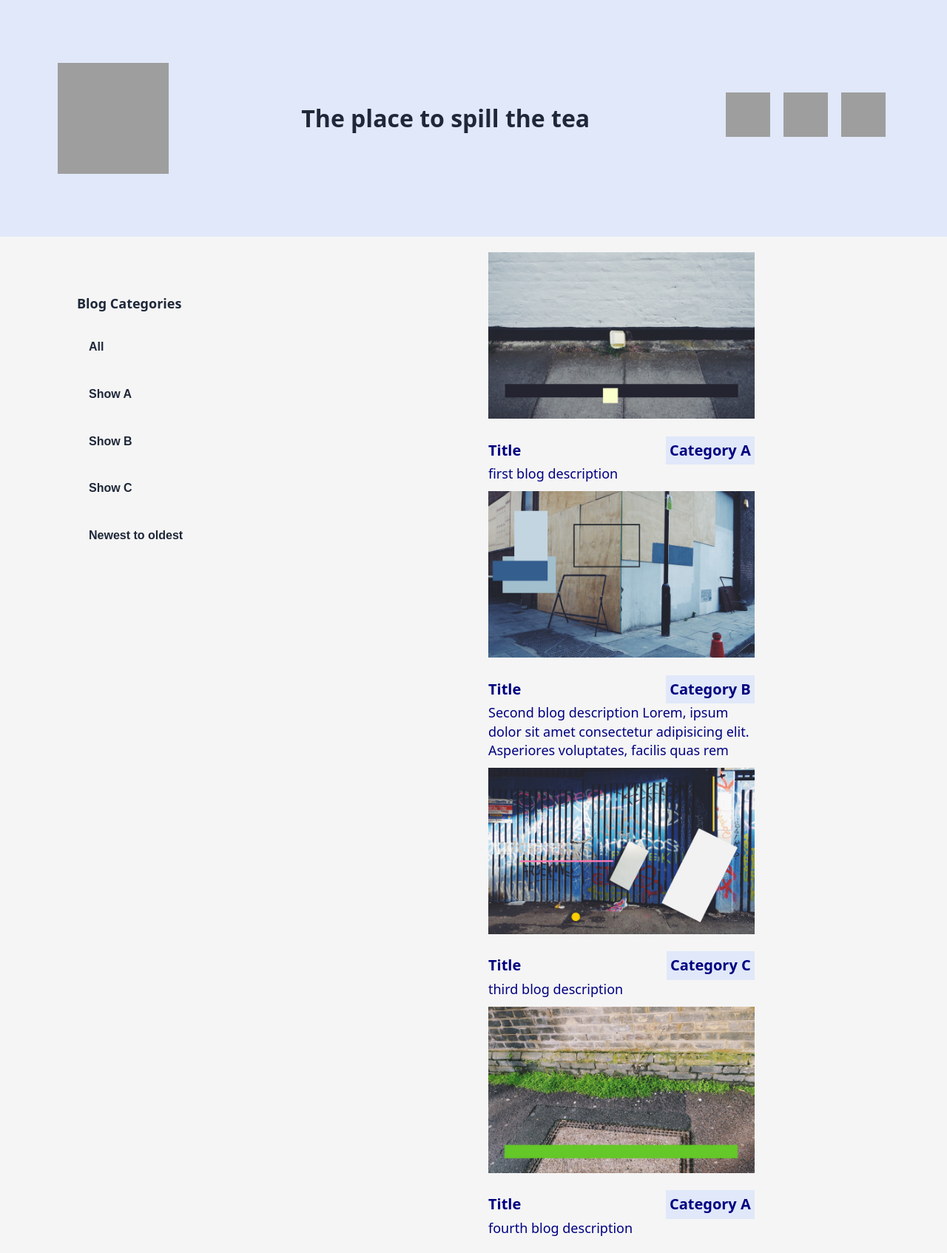
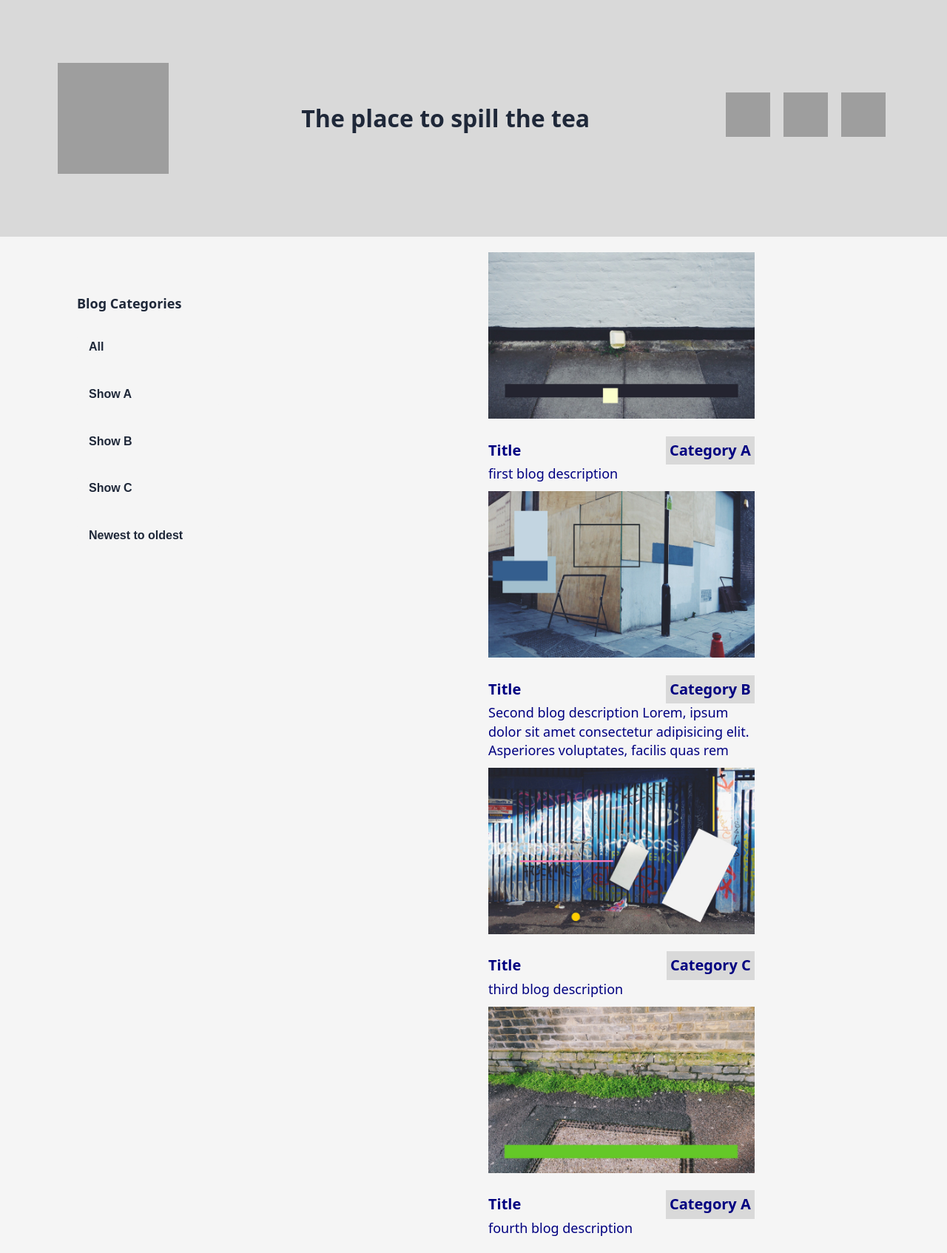
Before and after one commit to rogerb5/winter2023-cscd378-blog-final, a PHP site: page / in a window 1280 px wide. Shown: the whole page at 74% size. Run offline with PHP 8.4, Linux system fonts and the light colour scheme; grey boxes are pictures that could not be loaded.

Commit message:
add new primary color

```diff
--- a/css/style.css
+++ b/css/style.css
@@ -12,7 +12,7 @@
 
 /* CSS VARIABLES */
 :root {
-    --blog-primary-color: #E0E8F9;
+    --blog-primary-color: #D9D9D9;
     --blog-secondary-color: whitesmoke;
     --blog-third-color: navy;
     --blog-primary-text-color: #000000;
@@ -22,7 +22,7 @@
     --blog-section-padding: 1em;
 }
 
-/* General Settings */
+/* General Settings *********************/
 button {
     border: none;
     margin: 0;
@@ -33,17 +33,13 @@ a {
     color: #000000;
 }
 
-
-/* Render CSS */
 body {
     font-family: system-ui, serif;
     font-size: 32px;
-    line-height: 1.5;
-    background-color: #f9f0de;
     color: #1f2839;
 }
 
-/* Header Styling **********************/
+/* Header Styling ***********************************/
 header {
     background-color: var(--blog-primary-color);
     padding: var(--blog-primary-padding);
```
